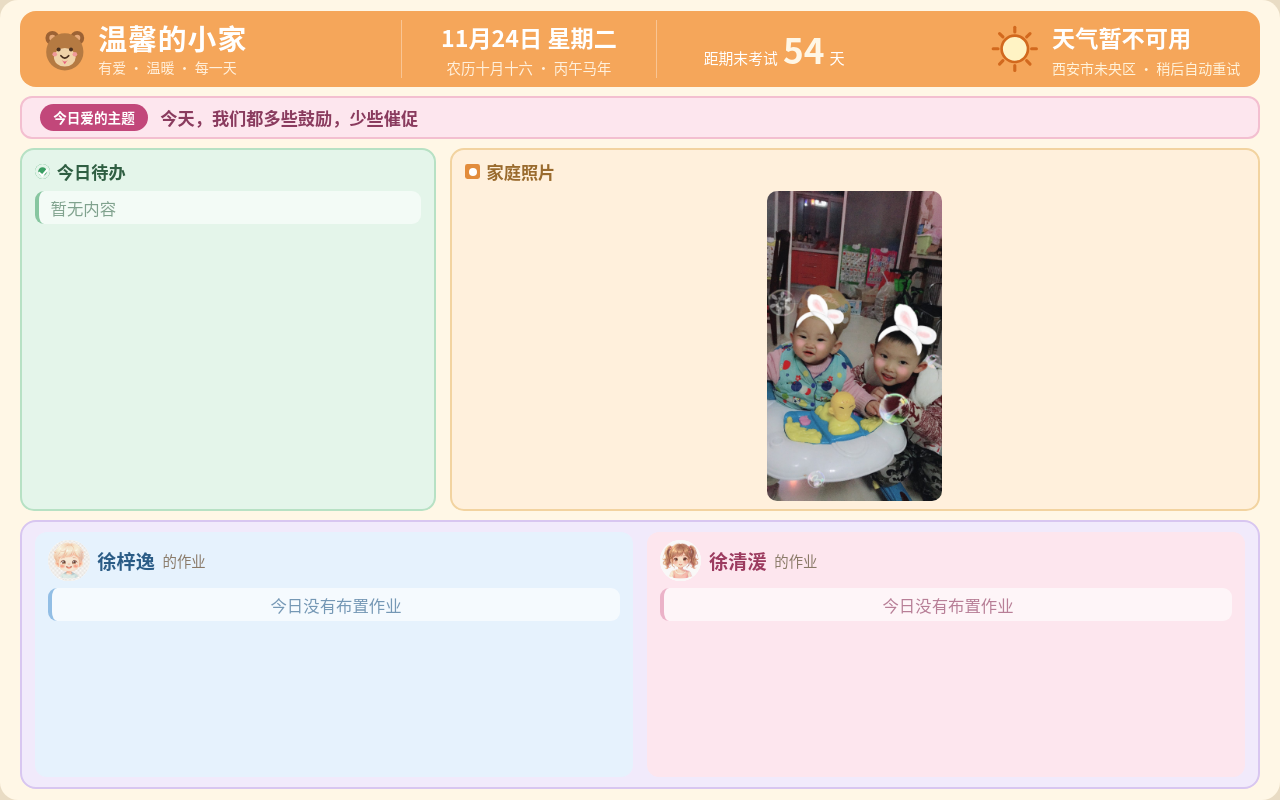
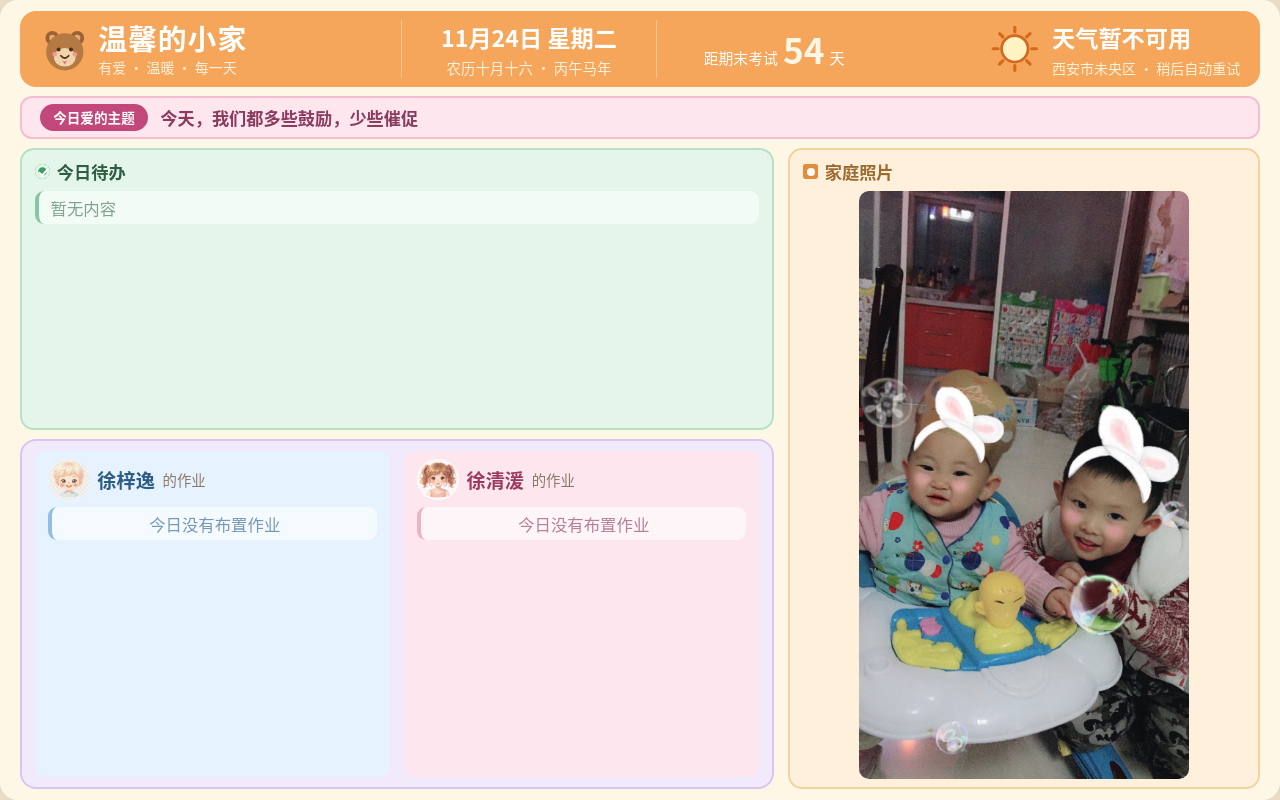
Before and after one commit to wangzidebaima/warm-home, a plain HTML site: page index.html in a window 1280 px wide. Drawn offline with Linux system fonts and the light colour scheme; no server answers.

Commit message:
照片改为右侧竖版大图填满卡片+待办作业移到左列

```diff
--- a/css/style.css
+++ b/css/style.css
@@ -19,7 +19,7 @@ body {
   background:var(--cream);
   padding:1.4vh 1.6vw;
   display:grid;
-  grid-template-rows: auto auto minmax(0,1.3fr) minmax(0,0.96fr);
+  grid-template-rows: auto auto minmax(0,1fr);
   gap:1.1vh;
   border-radius:18px;
 }
@@ -62,10 +62,11 @@ body {
 .theme-text { font-size:2.15vh; color:#8A3B5E; font-weight:600; flex:1; }
 .special-day { font-size:1.7vh; color:#B4748C; flex:none; }
 
-/* middle */
-.middle { display:grid; grid-template-columns: 0.95fr 1.85fr; gap:1.1vw; min-height:0; }
+/* main layout：左侧待办+作业，右侧大照片竖版 */
+.main { display:grid; grid-template-columns: 1.6fr 1fr; gap:1.1vw; min-height:0; }
+.left-col { display:flex; flex-direction:column; gap:1.1vh; min-height:0; }
 .card { display:flex; flex-direction:column; min-height:0; border-radius:14px; padding:1.2vh 1vw 1vh; }
-.card-todo { background:var(--mint); border:2px solid var(--mint-b); }
+.card-todo { flex:1; background:var(--mint); border:2px solid var(--mint-b); }
 .card-photo{ background:var(--peach); border:2px solid var(--peach-b); align-items:center; }
 .card-title { font-size:2.15vh; font-weight:700; display:flex; align-items:center; gap:0.5vw; margin-bottom:0.8vh; flex:none; }
 .card-todo .card-title { color:#2F5E42; }
@@ -91,7 +92,7 @@ body {
 .photo-empty { font-size:1.7vh; color:#B79A6E; text-align:center; padding:1vh 0; }
 
 /* homework */
-.homework { display:grid; grid-template-columns:1fr 1fr; gap:1.1vw; min-height:0; background:var(--purple); border:2px solid var(--purple-b); border-radius:16px; padding:1.2vh 1vw; }
+.homework { flex:1.25; display:grid; grid-template-columns:1fr 1fr; gap:1.1vw; min-height:0; background:var(--purple); border:2px solid var(--purple-b); border-radius:16px; padding:1.2vh 1vw; }
 .hw-col { display:flex; flex-direction:column; min-height:0; border-radius:12px; padding:1vh 1vw; }
 .hw-son { background:#E6F2FD; }
 .hw-daughter { background:#FDE6EE; }
@@ -106,5 +107,5 @@ body {
 .hw-daughter .item { color:#8A3B5E; border-left:0.6vh solid #E08FB0; }
 
 @media (max-aspect-ratio: 5/4) {
-  .middle { grid-template-columns:1fr; }
+  .main { grid-template-columns:1fr; }
 }
--- a/index.html
+++ b/index.html
@@ -57,18 +57,12 @@
       <span class="special-day" id="specialDay"></span>
     </div>
 
-    <section class="middle">
+    <section class="main">
+      <div class="left-col">
         <div class="card card-todo">
           <h2 class="card-title"><span class="ic-todo"></span>今日待办</h2>
           <div class="scroll-window"><div class="scroll-track" id="todos"></div></div>
         </div>
-      <div class="card card-photo">
-        <h2 class="card-title"><span class="ic-photo"></span>家庭照片</h2>
-        <div class="photo-frame"><img id="photo" src="" alt="家庭照片" onerror="this.style.display='none'"></div>
-        <div class="photo-empty" id="photoEmpty">把照片发给我，就会显示在这里</div>
-      </div>
-    </section>
-
         <section class="homework">
           <div class="hw-col hw-son">
             <div class="hw-head">
@@ -85,6 +79,13 @@
             <div class="scroll-window"><div class="scroll-track" id="daughterHomework"></div></div>
           </div>
         </section>
+      </div>
+      <div class="card card-photo">
+        <h2 class="card-title"><span class="ic-photo"></span>家庭照片</h2>
+        <div class="photo-frame"><img id="photo" src="" alt="家庭照片" onerror="this.style.display='none'"></div>
+        <div class="photo-empty" id="photoEmpty">把照片发给我，就会显示在这里</div>
+      </div>
+    </section>
 
   </div>
   <script src="js/lunar.js"></script>
```
Lines whose indentation alone changed are shown as unchanged.
